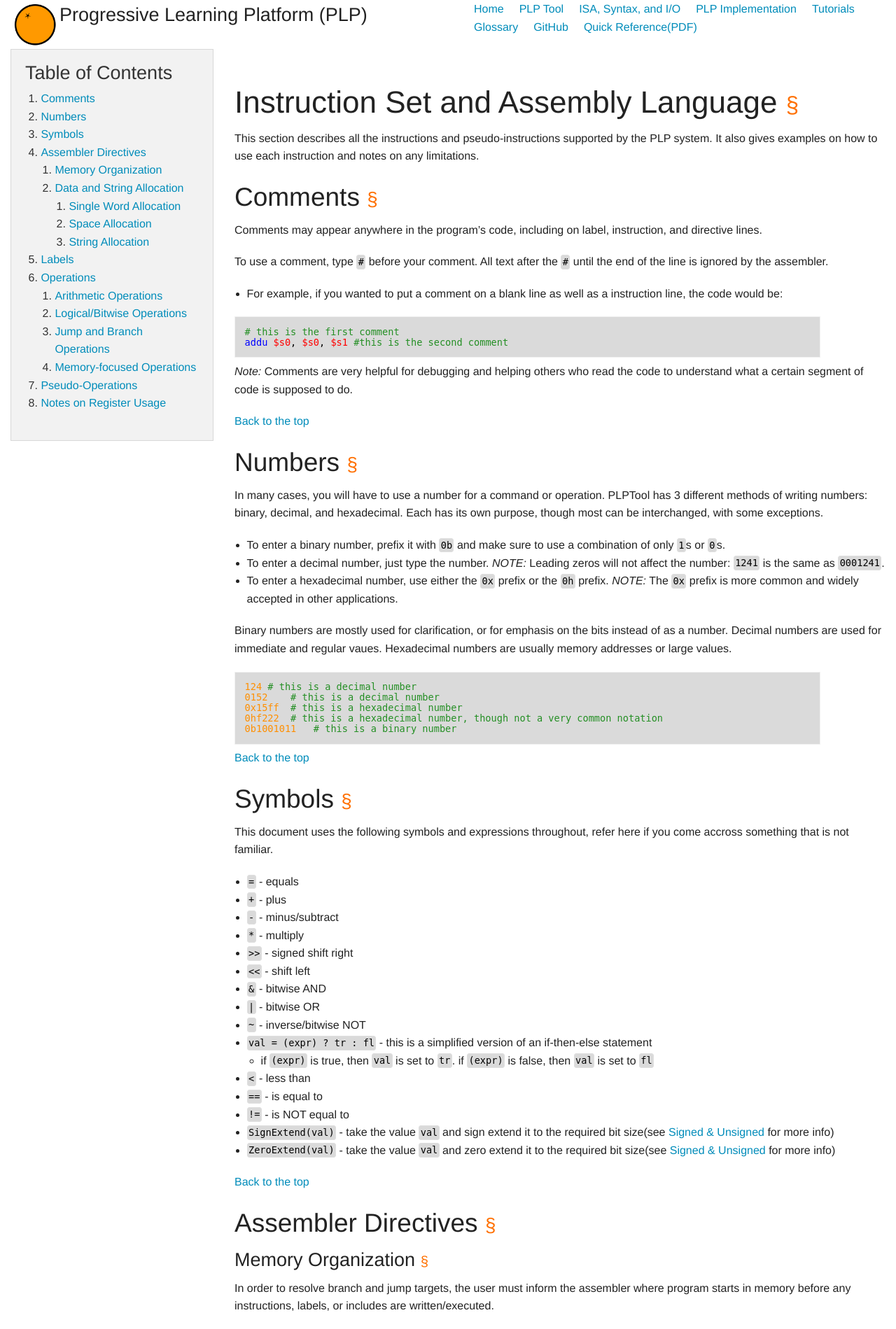
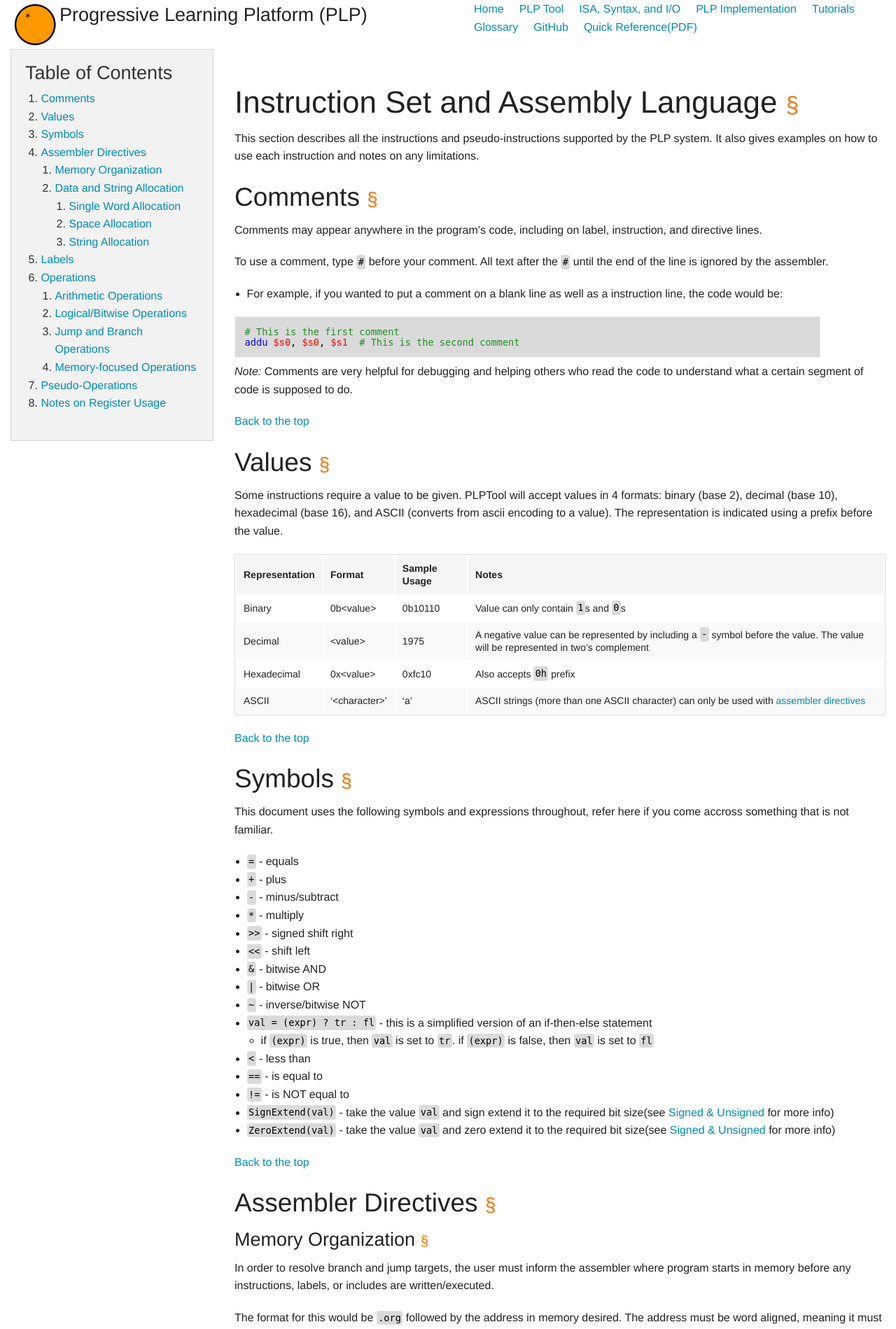
Before and after one commit to Progressive-Learning-Platform/progressive-learning-platform.github.io, a Jekyll site: the page built from instructions.md, in a window 1280 px wide. Shown: the top 1899 px of the page at 70% size. Built offline with Jekyll 4.4.1, drawn with Linux system fonts in a browser that asks for light colours; comment, search, counter and statistics services are not loaded; some of the changed text lies outside the part shown.

Commit message:
Updated values section (formerly titled "Numbers").

```diff
--- a/instructions.md
+++ b/instructions.md
@@ -45,8 +45,8 @@ To use a comment, type `#` before your comment.  All text after the `#` until th
   * For example, if you wanted to put a comment on a blank line as well as a instruction line, the code would be:
 
 <pre><code class="language-plp">
-#this is the first comment
-addu $s0, $s0, $s1 #this is the second comment
+# This is the first comment
+addu $s0, $s0, $s1	# This is the second comment
 </code></pre>
 
 _Note:_ Comments are very helpful for debugging and helping others who read the code to understand what a certain segment of code is supposed to do.
@@ -54,24 +54,19 @@ _Note:_ Comments are very helpful for debugging and helping others who read the
 [Back to the top](#top)
 
 
-## Numbers ##
+## Values ##
 {:.ancs}
 
-In many cases, you will have to use a number for a command or operation.  PLPTool has 3 different methods of writing numbers: binary, decimal, and hexadecimal.  Each has its own purpose, though most can be interchanged, with some exceptions.
+Some instructions require a value to be given.  PLPTool will accept values in 4 formats: binary (base 2), decimal (base 10), hexadecimal (base 16), and ASCII (converts from ascii encoding to a value). The representation is indicated using a prefix before the value.
 
-* To enter a binary number, prefix it with `0b` and make sure to use a combination of only `1`s or `0`s.
-* To enter a decimal number, just type the number.  *NOTE:* Leading zeros will not affect the number: `1241` is the same as `0001241`.
-* To enter a hexadecimal number, use either the `0x` prefix or the `0h` prefix.  *NOTE:* The `0x` prefix is more common and widely accepted in other applications.
 
-Binary numbers are mostly used for clarification, or for emphasis on the bits instead of as a number.  Decimal numbers are used for immediate and regular vaues.  Hexadecimal numbers are usually memory addresses or large values.
+| Representation	| Format				| Sample Usage	| Notes			|
+| :---------------- | :-------------------- | :------------ | :------------ |
+| Binary			| 0b&lt;value&gt;		| 0b10110		| Value can only contain `1`s and `0`s	|
+| Decimal			| &lt;value&gt;			| 1975			| A negative value can be represented by including a `-` symbol before the value. The value will be represented in two's complement |
+| Hexadecimal		| 0x&lt;value&gt;		| 0xfc10		| Also accepts `0h` prefix	|
+| ASCII				| '&lt;character&gt;'	| 'a'			| ASCII strings (more than one ASCII character) can only be used with [assembler directives](#data-and-string-allocation)	|
 
-<pre><code class="language-plp">
-124 # this is a decimal number
-0152    # this is a decimal number
-0x15ff  # this is a hexadecimal number
-0hf222  # this is a hexadecimal number, though not a very common notation
-0b1001011   # this is a binary number
-</code></pre>
 
 [Back to the top](#top)
 
```
